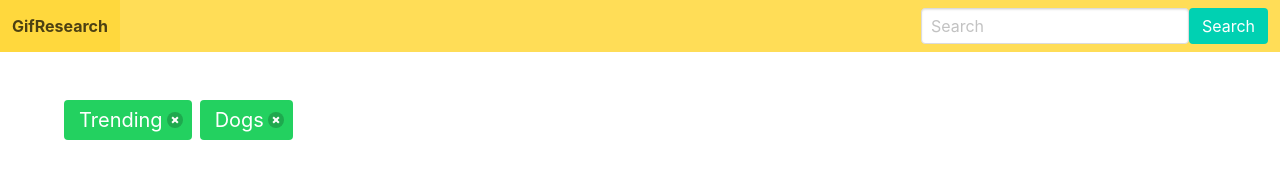
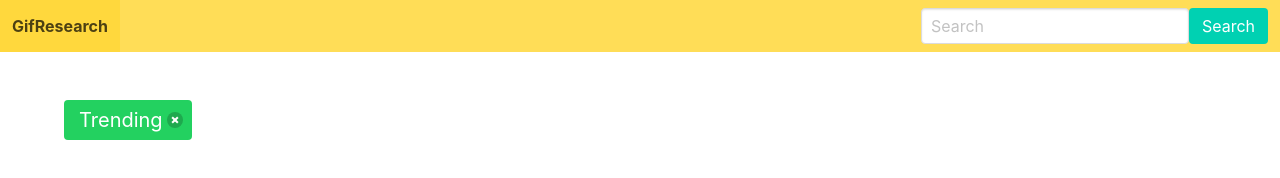
Before and after one commit to GiorgiaAmato/gif-search, a plain HTML site: page index.html in a window 1280 px wide. Drawn offline with nearby package versions, Linux system fonts and the light colour scheme; no server answers.

Commit message:
Update index.html

```diff
--- a/index.html
+++ b/index.html
@@ -35,11 +35,6 @@
                         Trending
                         <button class="delete is-small"></button>
                     </span>
-                    <span class="tag is-success is-large favorite-category">
-                        Dogs
-                        <button class="delete is-small"></button>
-                    </span>
-
                 </div>
             </div>
         </section>
```
